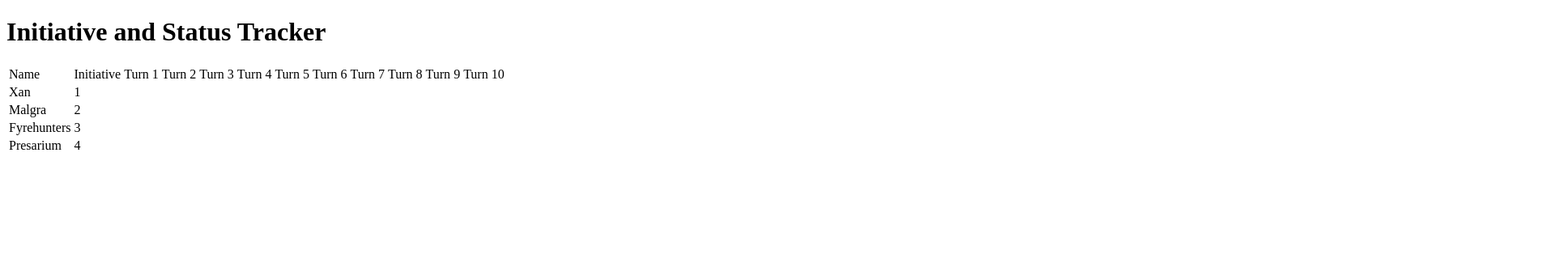
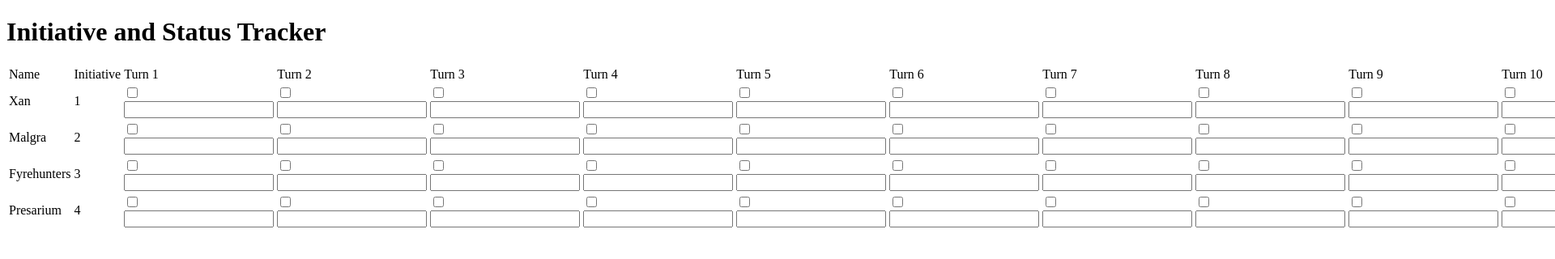
Before and after one commit to NerdyOgre254/Initiative-Tracker, a React (Vite) app in the folder Initiative-Tracker/: page / in a window 1280 px wide. Shown: the top 320 px of the page at 81% size, 1920 px wide, since content can reach past the window. Built offline with nearby package versions, Linux system fonts and the light colour scheme.

Commit message:
Table populates normally now with status updates

```diff
--- a/Initiative-Tracker/src/App.jsx
+++ b/Initiative-Tracker/src/App.jsx
@@ -1,4 +1,8 @@
 import { useState } from "react";
+
+const Header = () => {};
+
+const Combatant = () => {};
 
 const App = () => {
   const turns = [1, 2, 3, 4, 5, 6, 7, 8, 9, 10];
@@ -27,6 +31,13 @@ const App = () => {
             <tr key={index}>
               <td> {combatant.name}</td>
               <td> {combatant.initiative}</td>
+              {turns.map((turn, index) => (
+                <td>
+                  <input type="checkbox" />
+                  <br />
+                  <input type="text" />
+                </td>
+              ))}
             </tr>
           ))}
         </tbody>
```
